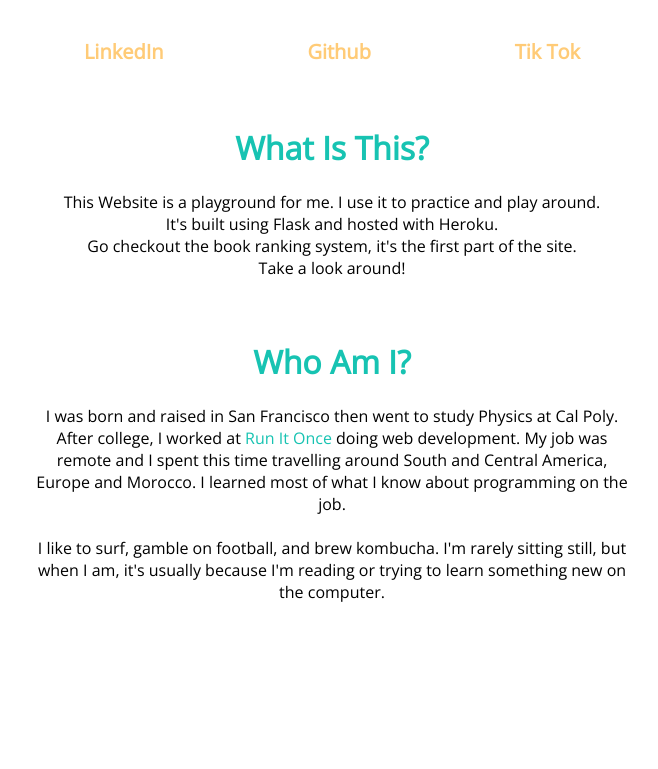
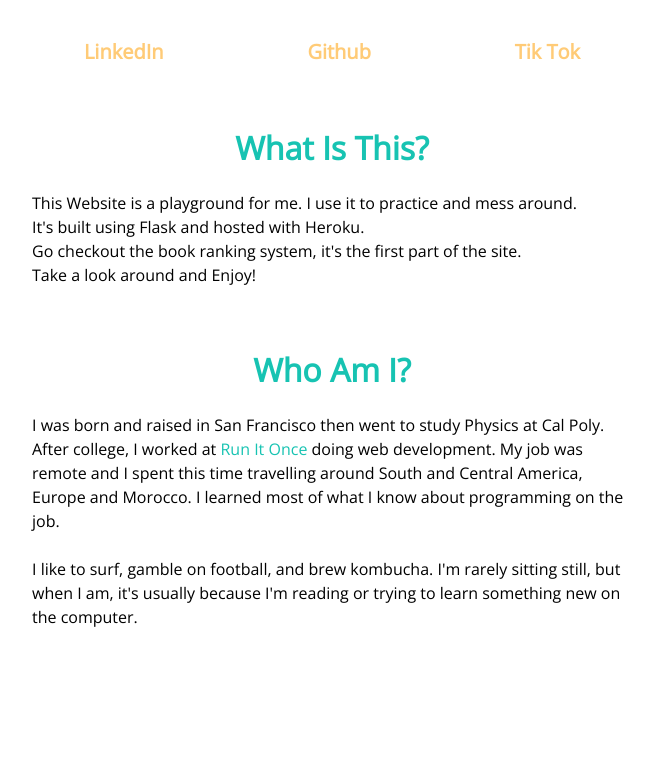
Before and after one commit to ry-werth/ryan-wonderful-website, a Flask app: page /home in a window 1280 px wide. Shown: the part 193-962 px from the top of the page, without its empty margins (308-966 px from the left). Before the commit the page ends 795 px from the top, so only its background shows below. Run offline with Flask 2, Linux system fonts and the light colour scheme; style sheets or scripts are compiled from the project's sources.

Commit message:
text moved to left

```diff
--- a/project1/assets/scss/home.scss
+++ b/project1/assets/scss/home.scss
@@ -19,8 +19,8 @@
         .about-content {
             width: 600px;
             margin: 0 auto;
-            text-align: center;
             padding-bottom: 40px;
+            line-height: 1.5;
             a {
                 &:hover {
                     text-decoration: underline;
--- a/project1/static/css/home.css
+++ b/project1/static/css/home.css
@@ -12,7 +12,7 @@
   .home .about-wrapper .about-content {
     width: 600px;
     margin: 0 auto;
-    text-align: center;
-    padding-bottom: 40px; }
+    padding-bottom: 40px;
+    line-height: 1.5; }
     .home .about-wrapper .about-content a:hover {
       text-decoration: underline; }
--- a/project1/templates/home.html
+++ b/project1/templates/home.html
@@ -21,10 +21,10 @@ home
         </div>
         <h1 class="about-header light-blue-text"> What Is This? </h1>
         <div class="about-content">
-            This Website is a playground for me. I use it to practice and play around.</br>
+            This Website is a playground for me. I use it to practice and mess around.</br>
             It's built using Flask and hosted with Heroku.</br>
             Go checkout the book ranking system, it's the first part of the site.</br>
-            Take a look around!</br>
+            Take a look around and Enjoy!</br>
         </div>
         <h1 class="about-header light-blue-text"> Who Am I? </h1>
         <div class="about-content">
```
